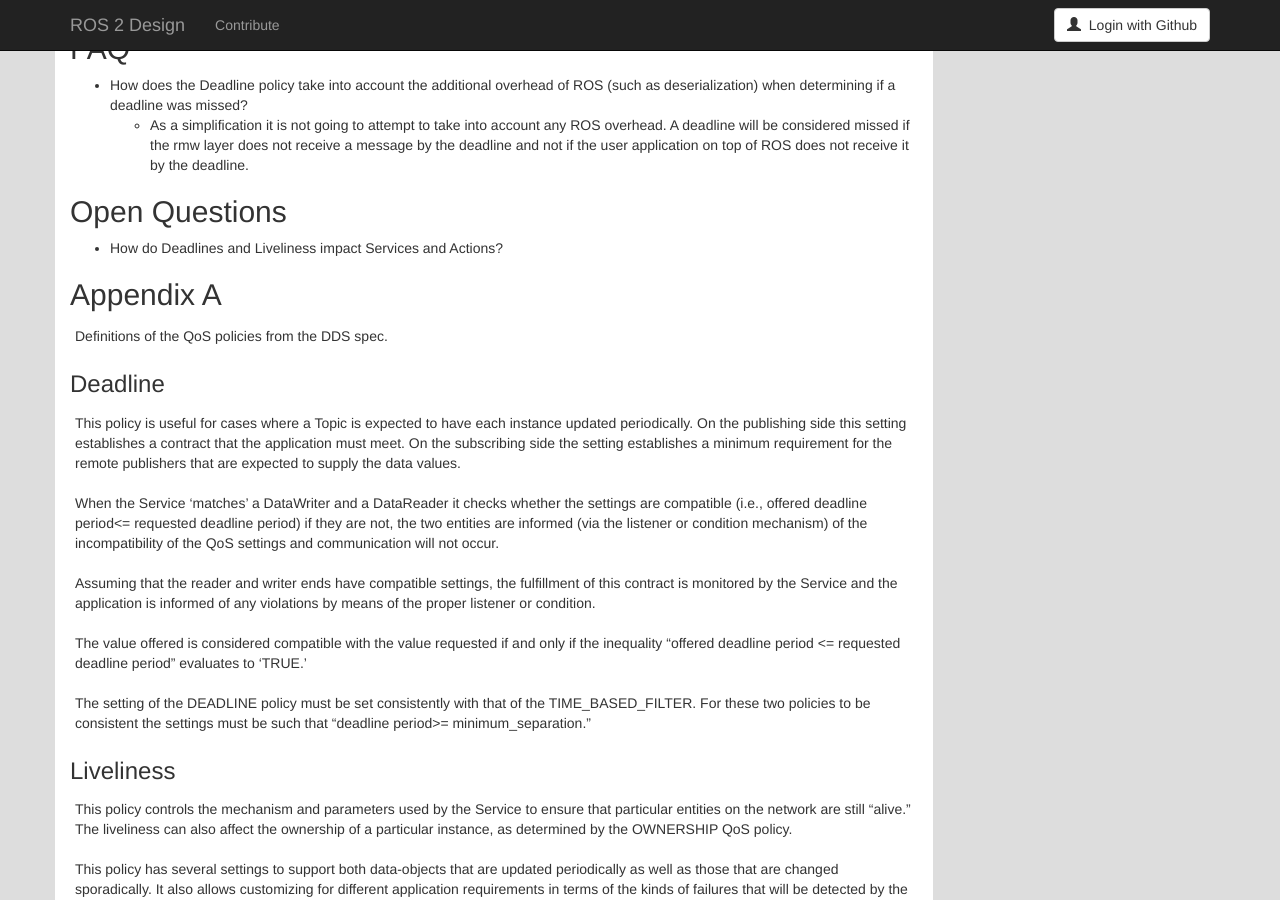
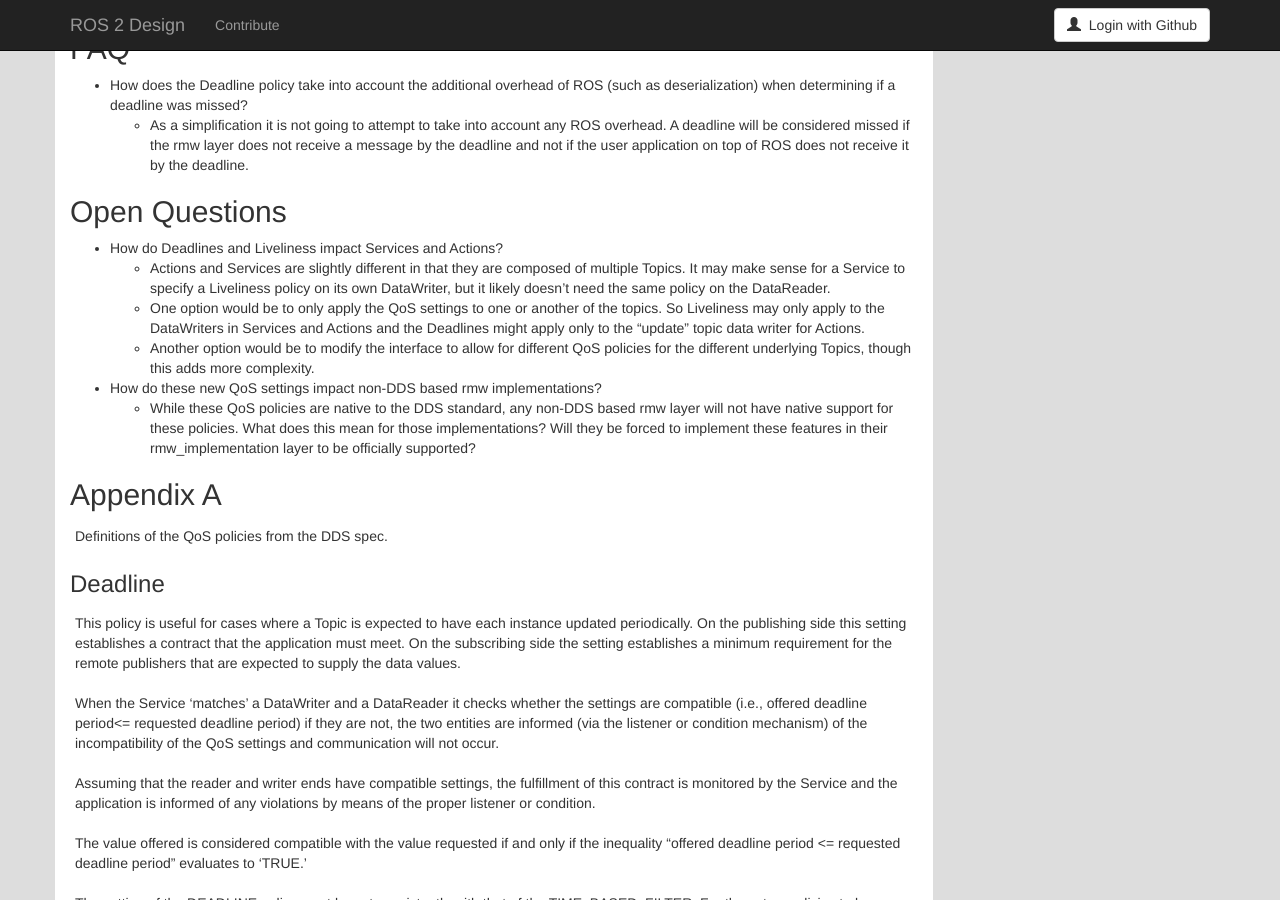
Before and after one commit to ros2/design, a Jekyll site: the page built from articles/qos_deadline_liveliness_lifespan.md, in a window 1280 px wide and 900 px high, scrolled down 2194 px. Built offline with Jekyll 4.4.1, drawn with Linux system fonts in a browser that asks for light colours; nearby versions of some CDN libraries.

Commit message:
Fixing format to match the developers guide and fleshing out the open questions.

```diff
--- a/articles/qos_deadline_liveliness_lifespan.md
+++ b/articles/qos_deadline_liveliness_lifespan.md
@@ -27,15 +27,20 @@ Glossary:
 - QoS - Quality of Service
 
 ## Existing ROS QoS Settings
+
 While DDS provides many settings to enable fine-grained control over the Quality of Service (QOS) for entities, ROS only provides native support for a handful of them. ROS users are able to specify the History, Depth, Reliability, and Durability via a QoS configuration struct when they create Publishers, Subscribers, etc.
 
-This leaves a lot of QoS settings that can only be set if DDS vendor can load additional default settings via a configuration file. If a user wants to hook their code into these additional QoS settings then they would need to get a reference to the rmw implementation and program against the vendor specific API. Without the abstraction layer provided by ROS their code becomes less portable.
+This leaves a lot of QoS settings that can only be set if DDS vendor can load additional default settings via a configuration file.
+If a user wants to hook their code into these additional QoS settings then they would need to get a reference to the rmw implementation and program against the vendor specific API.
+Without the abstraction layer provided by ROS their code becomes less portable.
 
 ## Proposed Changes
+
 As users start to build more robust applications, they are going to need more control over when data is being delivered and information about when the system is failing.
 To address these needs it was proposed that we start by adding support for the following new DDS QoS settings.
 
 ### Proposed New QoS Settings
+
 - Deadline - The deadline policy establishes a contract for how often publishers will receive data and how often subscribers expect to receive data.
 - Liveliness - The liveliness policy is useful for determining if entities on the network are "alive" and notifying interested parties when they are not.
 - Lifespan - The lifespan policy is useful for preventing the delivery of stale messages by specifying a time at which they should no longer be delivered.
@@ -43,50 +48,86 @@ To address these needs it was proposed that we start by adding support for the f
 More detailed information on these policies can be found below in Appendix A.
 
 ### DDS Vendor Support
-Some of the primary DDS vendors that ROS supports already provide support for these QoS settings. However, the default vendor, Fast-RTPS, does not yet provide full support for these new QoS settings in their library. This does not have to be a blocker for adding support for these policy settings to ROS. We can start adding support for them and just log warning messages when a user attempts to specify an unsupported QoS setting. When support is eventually added for the policies in the vendor library then we can enable it in the rmw implementation.
+
+Some of the primary DDS vendors that ROS supports already provide support for these QoS settings.
+However, the default vendor, Fast-RTPS, does not yet provide full support for these new QoS settings in their library.
+This does not have to be a blocker for adding support for these policy settings to ROS.
+We can start adding support for them and just log warning messages when a user attempts to specify an unsupported QoS setting.
+When support is eventually added for the policies in the vendor library then we can enable it in the rmw implementation.
 
 ### Native ROS Support vs Vendor Configuration
-It may be argued that many DDS QoS settings could be used with ROS by simply specifying them using the vendor specific configuration mechanism, such as the xml configuration files used by RTI Connext. This may be acceptable for some QoS policies that only impact the behavior of the underlying DDS middleware, but in the case where support for QoS policy impacts the behavior of the application code this is not good enough.
 
-For example, it doesn't do much good to specify deadline policy via the vendor configuration mechanism if your ROS application is never notified when a publisher violates the deadline. In such cases the application needs to be able to respond to these events in order to log failures, notify users, or adjust system behavior.
+It may be argued that many DDS QoS settings could be used with ROS by simply specifying them using the vendor specific configuration mechanism, such as the xml configuration files used by RTI Connext.
+This may be acceptable for some QoS policies that only impact the behavior of the underlying DDS middleware, but in the case where support for QoS policy impacts the behavior of the application code this is not good enough.
 
-When interaction with the application is needed it is also preferable to have a ROS defined interface as opposed to having the application program directly against the DDS vendor API. Many nodes in ROS are written to be shared and reused by the community. Since different end users will want to use different middleware vendors for their applications, it is important to maintain that flexibility for nodes that want to take advantage of these additional QoS policies.
+For example, it doesn't do much good to specify deadline policy via the vendor configuration mechanism if your ROS application is never notified when a publisher violates the deadline.
+In such cases the application needs to be able to respond to these events in order to log failures, notify users, or adjust system behavior.
 
-**Based on this criteria, native ROS support should be provided for Deadline and Liveliness but not for the Lifespan policy.** While Deadline and Liveliness will both have events that the application will initiate and need to be informed of, the Lifespan policy can be entirely handled by the underlying DDS service without the need for any intervention by the application.
+When interaction with the application is needed it is also preferable to have a ROS defined interface as opposed to having the application program directly against the DDS vendor API.
+Many nodes in ROS are written to be shared and reused by the community.
+Since different end users will want to use different middleware vendors for their applications, it is important to maintain that flexibility for nodes that want to take advantage of these additional QoS policies.
+
+**Based on this criteria, native ROS support should be provided for Deadline and Liveliness but not for the Lifespan policy.**
+While Deadline and Liveliness will both have events that the application will initiate and need to be informed of, the Lifespan policy can be entirely handled by the underlying DDS service without the need for any intervention by the application.
 
 ### ROS Changes
+
 These are the various changes that would be needed within ROS in order to natively support Deadline and Liveliness.
 
 #### Topic Status Event Handler
-Both the Deadline and Liveliness policies generate events from the DDS service layer that the application will need to be informed of. For Deadlines, the subscriber receives event notifications if it doesn't receive anything within the deadline and the publisher receives event notifications if it doesn't publish anything within the deadline. For Liveliness, subscribers receive events when the publisher they're listening to is no longer alive. Both of these fall under a category of "Topic Status Events".
 
-To handle these notifications, a new callback function can be provided by the user that will be called any time a `TopicStatusEvent` occurs for a particular topic. It will receive as a parameter a `TopicStatusEvent` enum value that specifies what type of event took place and a timestamp of when the event took place. This callback function would be provided by the user's application when it calls the create function for publishers and subscribers. The constructors and create functions will be overloaded to make this new handler optional.
+Both the Deadline and Liveliness policies generate events from the DDS service layer that the application will need to be informed of.
+For Deadlines, the subscriber receives event notifications if it doesn't receive anything within the deadline and the publisher receives event notifications if it doesn't publish anything within the deadline.
+For Liveliness, subscribers receive events when the publisher they're listening to is no longer alive. Both of these fall under a category of "Topic Status Events".
+
+To handle these notifications, a new callback function can be provided by the user that will be called any time a `TopicStatusEvent` occurs for a particular topic.
+It will receive as a parameter a `TopicStatusEvent` enum value that specifies what type of event took place and a timestamp of when the event took place.
+This callback function would be provided by the user's application when it calls the create function for publishers and subscribers.
+The constructors and create functions will be overloaded to make this new handler optional.
 
 The choice to use a callback function as opposed to another notification mechanism is to remain consistent with the existing ROS interface and not add a new method of waiting on ROS data/events.
 
 #### QoS Struct
-Minimal changes will need to be made to the QoS struct that is passed into the creation functions for Topics, Services, and Actions. A couple new enum values will be added for the Deadline and Liveliness settings and then a couple integers will be added to specify the time values for these policies.
+
+Minimal changes will need to be made to the QoS struct that is passed into the creation functions for Topics, Services, and Actions.
+A couple new enum values will be added for the Deadline and Liveliness settings and then a couple integers will be added to specify the time values for these policies.
 
 #### Assert Liveliness Functions
-Two new functions would need to be added that could be used by the application to explicitly assert liveliness. One function to assert liveliness at the Node level and one to assert it at the Topic level. While liveliness will also be implicitly assumed just based on sending messages, it will also be able to be explicitly declared by the application. These functions will need to be implemented in the rmw layer, the rcl layer, and the language specific client libraries.
+
+Two new functions would need to be added that could be used by the application to explicitly assert liveliness.
+One function to assert liveliness at the Node level and one to assert it at the Topic level.
+While liveliness will also be implicitly assumed just based on sending messages, it will also be able to be explicitly declared by the application.
+These functions will need to be implemented in the rmw layer, the rcl layer, and the language specific client libraries.
 
 #### rcl_wait and rmw_wait
-The rcl layer is currently using a WaitSet in order to be informed of events from the rmw layer, such as incoming messages. These WaitSets contain lists of several types of conditions, such as timers firing or subscriptions receiving data. In order to support new Topic Status Events, a new type will be added to the existing WaitSet and the rmw layer will set them when these events occur.
+
+The rcl layer is currently using a WaitSet in order to be informed of events from the rmw layer, such as incoming messages.
+These WaitSets contain lists of several types of conditions, such as timers firing or subscriptions receiving data.
+In order to support new Topic Status Events, a new type will be added to the existing WaitSet and the rmw layer will set them when these events occur.
 
 
 ## FAQ
+
 - How does the Deadline policy take into account the additional overhead of ROS (such as deserialization) when determining if a deadline was missed?
   - As a simplification it is not going to attempt to take into account any ROS overhead. A deadline will be considered missed if the rmw layer does not receive a message by the deadline and not if the user application on top of ROS does not receive it by the deadline.
 
 
 ## Open Questions
+
 - How do Deadlines and Liveliness impact Services and Actions?
+  - Actions and Services are slightly different in that they are composed of multiple Topics. It may make sense for a Service to specify a Liveliness policy on its own DataWriter, but it likely doesn't need the same policy on the DataReader.
+  - One option would be to only apply the QoS settings to one or another of the topics. So Liveliness may only apply to the DataWriters in Services and Actions and the Deadlines might apply only to the "update" topic data writer for Actions.
+  - Another option would be to modify the interface to allow for different QoS policies for the different underlying Topics, though this adds more complexity.
+- How do these new QoS settings impact non-DDS based rmw implementations?
+  - While these QoS policies are native to the DDS standard, any non-DDS based rmw layer will not have native support for these policies. What does this mean for those implementations? Will they be forced to implement these features in their rmw_implementation layer to be officially supported?
 
 
 ## Appendix A
+
 Definitions of the QoS policies from the DDS spec.
 
 ### Deadline
+
 This policy is useful for cases where a Topic is expected to have each instance updated periodically. On the publishing side this
 setting establishes a contract that the application must meet. On the subscribing side the setting establishes a minimum
 requirement for the remote publishers that are expected to supply the data values.
@@ -105,6 +146,7 @@ The setting of the DEADLINE policy must be set consistently with that of the TIM
 to be consistent the settings must be such that “deadline period>= minimum_separation.”
 
 ### Liveliness
+
 This policy controls the mechanism and parameters used by the Service to ensure that particular entities on the network are
 still “alive.” The liveliness can also affect the ownership of a particular instance, as determined by the OWNERSHIP QoS
 policy.
@@ -129,6 +171,7 @@ deduce all other Entity objects within the same DomainParticipant are also alive
 • The setting MANUAL_BY_TOPIC requires that at least one instance within the DataWriter is asserted.
 
 ### Lifespan
+
 The purpose of this QoS is to avoid delivering “stale” data to the application.
 
 Each data sample written by the DataWriter has an associated ‘expiration time’ beyond which the data should not be delivered
```
